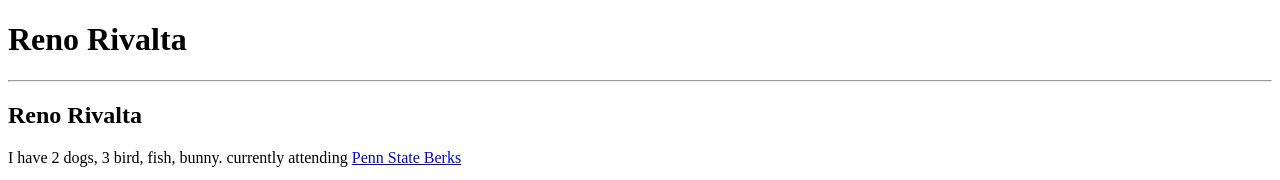
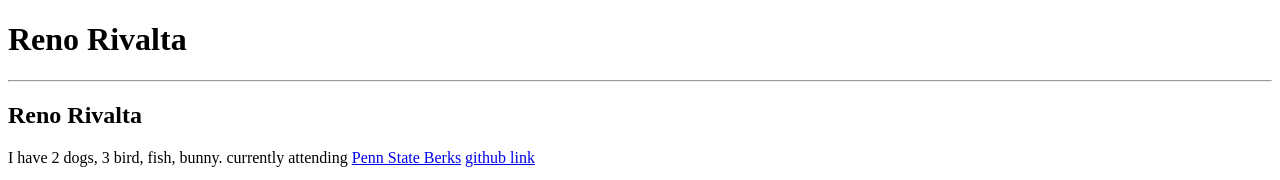
Before and after one commit to RJ4598/Wikipedia-Self-Bio-Assignment, a plain HTML site: page index.html in a window 1280 px wide. Shown: the top 180 px of the page. Drawn offline with Linux system fonts and the light colour scheme.

Commit message:
Update index.html
version 2

```diff
--- a/index.html
+++ b/index.html
@@ -22,6 +22,9 @@
         <h2><b>Reno Rivalta</b></h2>
         <P>
             I have 2 dogs, 3 bird, fish, bunny. currently attending <a href="https://berks.psu.edu/">Penn State Berks</a>
+
+            <a href="https://github.com/RJ4598/Wikipedia-Self-Bio-Assignment.git">github link</a>
+
         </P>
     </dev>
     <dev class="infobox">
```
